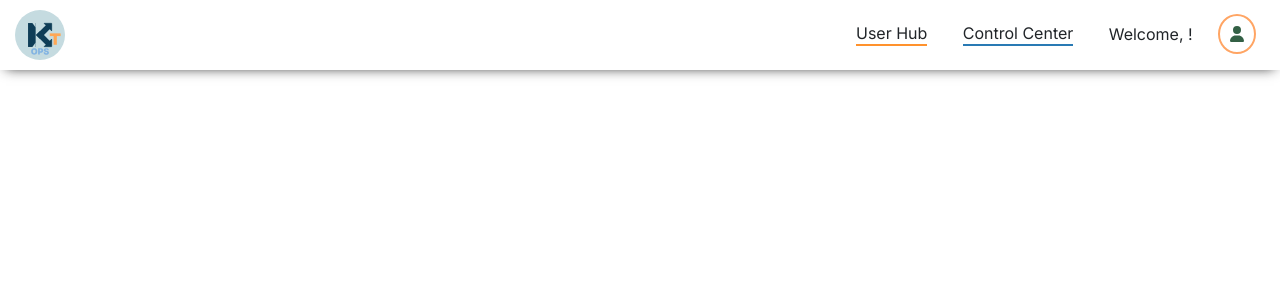
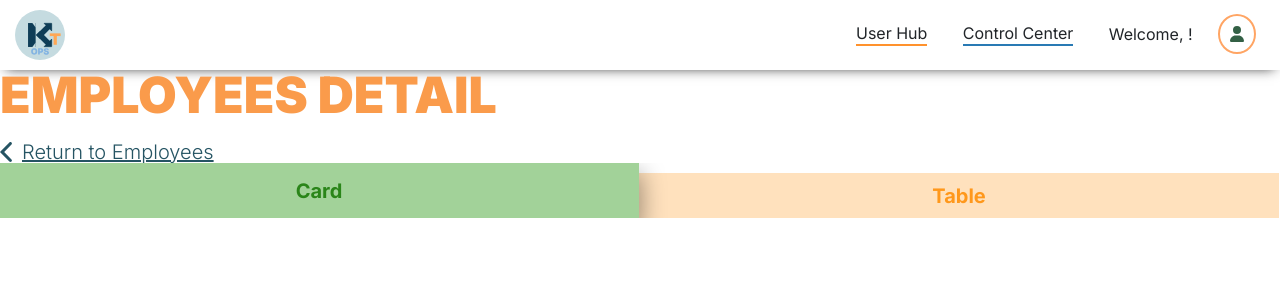
Before and after one commit to vishal-subramanyam/kash-ops-portal, a React (Create React App) app: page /employees-detail in a window 1280 px wide. Shown: the top 300 px of the page. Built offline with nearby package versions, Linux system fonts and the light colour scheme; no server answers; sample sign-in values are in the browser's storage; the HTML template or start-up script is replaced by a standard one.

Commit message:
created employees detail component for the employe card and table detail components. added route to app.js for the employees detail component. created employees detail css file and added styles for the card vs table tabs

```diff
--- a/src/App.js
+++ b/src/App.js
@@ -22,6 +22,7 @@ import NavBar from "./components/NavBar";
 import EditProjectDetails from "./pages/EditProjectDetails";
 import EditCompanyDetails from "./pages/EditCompanyDetails";
 import ControlCenter from "./pages/ControlCenter";
+import EmployeesDetail from "./pages/EmployeesDetail";
 
 function App() {
   let { logout, user, loggedInUser, isAdmin } = useAuth();
@@ -84,6 +85,17 @@ function App() {
           element={
             <RequireAuth>
               <EmployeeRoleAndResponsibilities />
+            </RequireAuth>
+          }
+        />
+        <Route
+          path="/employees-detail"
+          element={
+            <RequireAuth>
+              <EmployeesDetail
+                loggedInUser={loggedInUserLocal}
+                admin={isAdminLocal}
+              />
             </RequireAuth>
           }
         />
--- /dev/null
+++ b/src/assets/styles/EmployeesDetail.css
@@ -0,0 +1,66 @@
+.EmployeesDetail--tabs-container {
+  width: 100%;
+  padding: 0;
+  margin: -1px;
+  list-style: none;
+  display: flex;
+  align-items: end;
+  overflow: hidden;
+}
+
+.EmployeesDetail--tab {
+  width: 50%;
+  display: flex;
+  align-items: center;
+  justify-content: center;
+  font-weight: bolder;
+  height: 45px;
+}
+
+.EmployeesDetail--tab-active span {
+  -webkit-box-shadow: 0px 12px 25px 2px rgba(0, 0, 0, 0.4);
+  -moz-box-shadow: 0px 12px 25px 2px rgba(0, 0, 0, 0.4);
+  box-shadow: 0px 12px 25px 2px rgba(0, 0, 0, 0.4);
+  width: 100%;
+  z-index: 0;
+  height: 55px;
+  text-align: center;
+  display: flex;
+  align-items: center;
+  justify-content: center;
+}
+
+.EmployeesDetail--tabs-container li:hover {
+  height: 50px;
+  cursor: pointer;
+}
+
+.EmployeesDetail--tab-not-active {
+  height: 45px;
+  /* color: var(--kashtech_operations--blue-darken1);
+  background-color: #a2c9d5; */
+  z-index: 0;
+}
+
+.EmployeesDetail--tab-active {
+  height: 55px !important;
+  /* background-color: var(--kashtech_operations--blue-darken1) !important;
+  color: #a2c9d5 !important; */
+  z-index: 4;
+}
+
+.EmployeesDetail--card-tab {
+  background-color: #a2d299;
+}
+
+.EmployeesDetail--card-tab span {
+  color: #2a8519;
+}
+
+.EmployeesDetail--table-tab {
+  background-color: #ffe1bd;
+}
+
+.EmployeesDetail--table-tab span {
+  color: #ff981c;
+}
--- /dev/null
+++ b/src/components/EmployeeInfoCard.js
@@ -0,0 +1,8 @@
+import React from "react";
+import "../assets/styles/EmployeesDetail.css";
+
+function EmployeeInfoCard(props) {
+  return <section className="EmployeeInfoCard--section-container"></section>;
+}
+
+export default EmployeeInfoCard;
--- a/src/pages/EmployeeHub.js
+++ b/src/pages/EmployeeHub.js
@@ -53,7 +53,7 @@ function EmployeeHub() {
       <div className="hub_page--main-actions-holder employee_hub--main-action-holder">
         {/* View report redirects to a new portal */}
         <Link
-          to="/reports"
+          to="/employees-detail"
           className="hub_page--main-action-link employee_hub--main-action-link"
         >
           <p>View Reports</p>
--- /dev/null
+++ b/src/pages/EmployeesDetail.js
@@ -0,0 +1,67 @@
+import React, { useState } from "react";
+import { Link } from "react-router-dom";
+import "../assets/styles/HomePage.css";
+import "../assets/styles/EmployeesDetail.css";
+import EmployeeInfoCard from "../components/EmployeeInfoCard";
+
+function EmployeesDetail(props) {
+  let [tabActive, setTabActive] = useState("cardTab");
+  let employeeInfoCardTabActive =
+    "EmployeesDetail--tab EmployeesDetail--tab-active";
+  let employeeInfoCardTabNotActive =
+    "EmployeesDetail--tab EmployeesDetail--tab-not-active";
+
+  return (
+    <main className="EmployeesDetail--container">
+      <div className="kash_operations--upper-section-holder">
+        <h1 className="add-employee__page-title form-page-title--lg-1">
+          Employees Detail
+        </h1>
+        <div className="edit_page__return-link-holder">
+          <Link to="/employee-hub">
+            <svg
+              width="80"
+              height="134"
+              viewBox="0 0 80 134"
+              fill="none"
+              xmlns="http://www.w3.org/2000/svg"
+            >
+              <path
+                d="M76.7864 3.36106C72.8812 -0.544183 66.5495 -0.544181 62.6443 3.36106L1.12622 64.8787C-0.0453612 66.0503 -0.0453675 67.9497 1.12621 69.1213L62.6445 130.64C66.5497 134.545 72.8814 134.545 76.7866 130.64C80.6919 126.734 80.6919 120.403 76.7866 116.497L29.4107 69.1216C28.2391 67.95 28.2391 66.0505 29.4107 64.8789L76.7864 17.5032C80.6917 13.598 80.6917 7.2663 76.7864 3.36106Z"
+                fill="#255463"
+              />
+            </svg>
+            <p className="return-link-text">Return to Employees</p>
+          </Link>
+        </div>
+      </div>
+
+      <ul className="EmployeesDetail--tabs-container">
+        <li
+          className={
+            tabActive === "cardTab"
+              ? employeeInfoCardTabActive + " EmployeesDetail--card-tab"
+              : employeeInfoCardTabNotActive + " EmployeesDetail--card-tab"
+          }
+          onClick={() => setTabActive("cardTab")}
+        >
+          <span>Card</span>
+        </li>
+        <li
+          className={
+            tabActive === "tableTab"
+              ? employeeInfoCardTabActive + " EmployeesDetail--table-tab"
+              : employeeInfoCardTabNotActive + " EmployeesDetail--table-tab"
+          }
+          onClick={() => setTabActive("tableTab")}
+        >
+          <span>Table</span>
+        </li>
+      </ul>
+
+      <EmployeeInfoCard />
+    </main>
+  );
+}
+
+export default EmployeesDetail;
```
